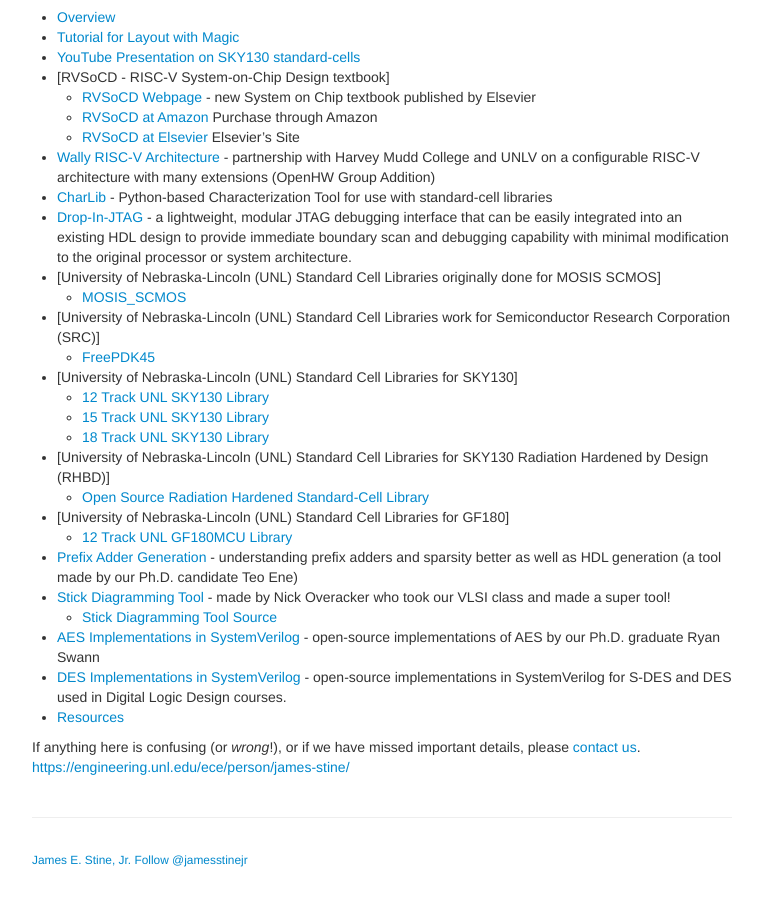
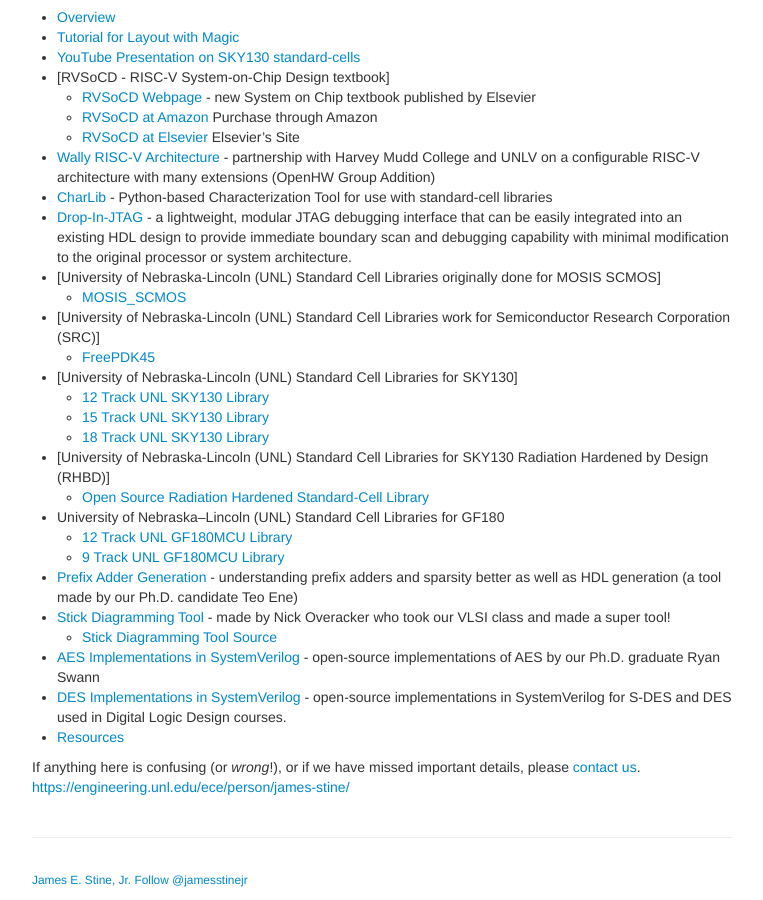
Before and after one commit to stineje/stineje.github.io, a Jekyll site: the page built from index.md, in a window 1280 px wide and 900 px high, scrolled down 605 px. Shown: the whole window, without its empty margins (258-1021 px from the left). Built offline with Jekyll 4.4.1, drawn with Linux system fonts in a browser that asks for light colours; comment, search, counter and statistics services are not loaded.

Commit message:
update 12T and 9T gf180

```diff
--- a/index.md
+++ b/index.md
@@ -53,8 +53,9 @@ with this process.
   * [18 Track UNL SKY130 Library](https://foss-eda-tools.googlesource.com/skywater-pdk/libs/sky130_osu_sc_t18)
 - [University of Nebraska-Lincoln (UNL) Standard Cell Libraries for SKY130 Radiation Hardened by Design (RHBD)]
   * [Open Source Radiation Hardened Standard-Cell Library](https://github.com/stineje/sky130RHBDLib)
-- [University of Nebraska-Lincoln (UNL) Standard Cell Libraries for GF180]
-  * [12 Track UNL GF180MCU Library](https://github.com/google/globalfoundries-pdk-libs-gf180mcu_osu_sc)
+- University of Nebraska–Lincoln (UNL) Standard Cell Libraries for GF180
+  * [12 Track UNL GF180MCU Library](https://github.com/stineje/globalfoundries-pdk-libs-gf180mcu_osu_sc/tree/main/gf180mcu_osu_sc_gp12t3v3)
+  * [9 Track UNL GF180MCU Library](https://github.com/stineje/globalfoundries-pdk-libs-gf180mcu_osu_sc/tree/main/gf180mcu_osu_sc_gp9t3v3)
 - [Prefix Adder Generation](https://github.com/tdene/synth_opt_adders) - understanding prefix adders and sparsity better as well as HDL generation (a tool made by our Ph.D. candidate Teo Ene)
 - [Stick Diagramming Tool](https://stixu.io/) - made by Nick Overacker who took our VLSI class and made a super tool!
   * [Stick Diagramming Tool Source](https://github.com/NickOveracker/StickDiagrammer)
```
